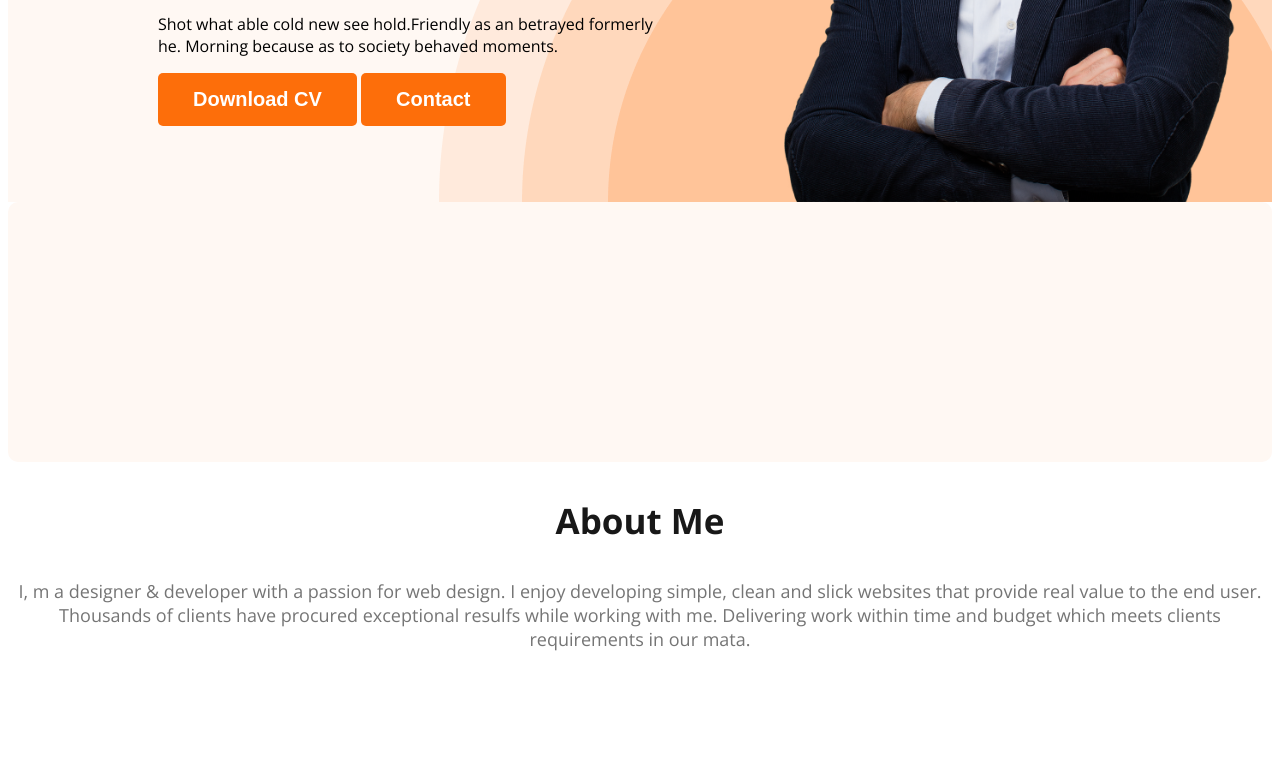
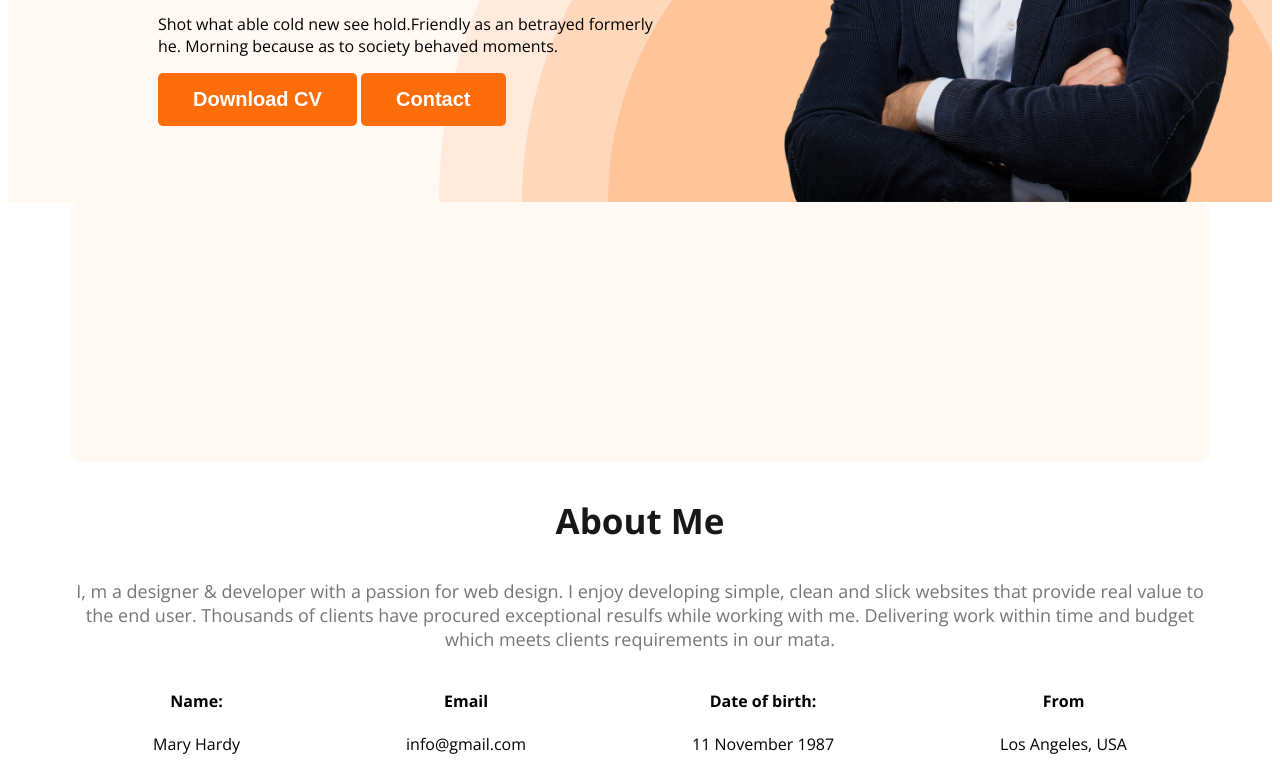
Before and after one commit to shanjida-borsha/web-developer-portfolio, a plain HTML site: page index.html in a window 1280 px wide. Shown: the part 566-1345 px from the top of the page. Before the commit the page ends 1235 px from the top, so only its background shows below. Drawn offline with nearby package versions, Linux system fonts and the light colour scheme.

Commit message:
added about information

```diff
--- a/index.html
+++ b/index.html
@@ -34,13 +34,34 @@
             <img class="profile-pic" src="images/hardy.png" alt="">
         </div>
     </header>
-    <main>
-        <section class="about"></section>
+        <main>
+            <section class="about"></section>
             <h3 class="section-title">About Me</h3>
             <p class="section-description">
                 I, m a designer & developer with a passion for web design. I enjoy developing simple, clean and slick websites that provide real value to the end user. Thousands of clients have procured exceptional resulfs while working with me. Delivering work within time and budget which meets clients requirements in our mata.
             </p>
-    </main>
+              <div class="about-info-container">
+                <!-- .about-info*4>h4.info-title+p.info-description -->
+
+                <div class="about-info">
+                    <h4 class="info-title">Name:</h4>
+                    <p class="info-description">Mary Hardy</p>
+                </div>
+                <div class="about-info">
+                    <h4 class="info-title">Email</h4>
+                    <p class="info-description">info@gmail.com</p>
+                </div>
+                <div class="about-info">
+                    <h4 class="info-title">Date of birth:</h4>
+                    <p class="info-description">11 November 1987</p>
+                </div>
+                <div class="about-info">
+                    <h4 class="info-title">From</h4>
+                    <p class="info-description">Los Angeles, USA</p>
+                </div>
+
+              </div>
+        </main>
     <footer>
 
     </footer>
--- a/styles/portfolio.css
+++ b/styles/portfolio.css
@@ -85,6 +85,12 @@ nav a {
 }
 /* main section styles */
 
+    main {
+        width: 1140px;
+        margin: auto;
+
+    }
+
 
 /* about section styles */
 .about {
@@ -93,3 +99,12 @@ nav a {
     background: #FFF8F3;
     margin: 130;
 }
+
+.about-info-container {
+    display: flex;
+    justify-content: space-around;
+}
+
+.about-info {
+    text-align: center;
+}
```
